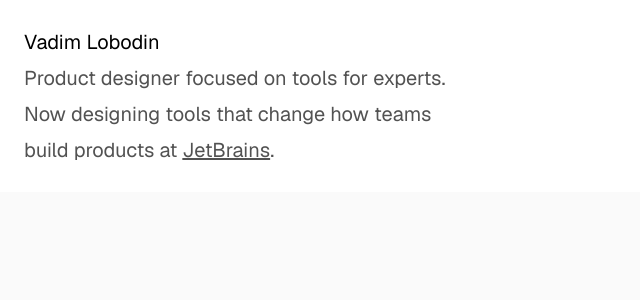
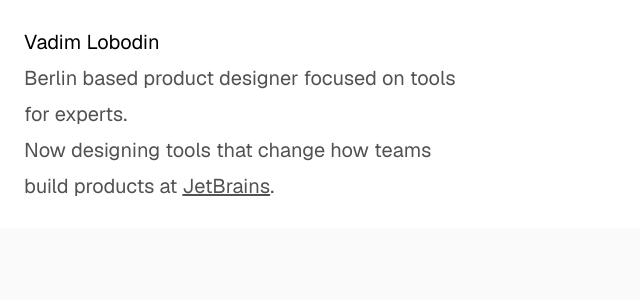
Before and after one commit to vadim-lobodin/images-matter, a Next.js app: page / in a window 1280 px wide. Shown: the top 300 px of the page, without its empty margins (0-640 px from the left). Built offline with nearby package versions, Linux system fonts and the light colour scheme.

Commit message:
Add location to bio
Added "Berlin based" to bio description.

🤖 Generated with [Claude Code](https://claude.com/claude-code)

Co-Authored-By: Claude <noreply@anthropic.com>

```diff
--- a/app/page.tsx
+++ b/app/page.tsx
@@ -6,7 +6,7 @@ export default function Home() {
           <p className="max-w-md text-xl leading-9 text-neutral-600 dark:text-neutral-400">
             <span className="text-black dark:text-neutral-50">Vadim Lobodin</span>
             <br />
-            Product designer focused on tools for experts.
+            Berlin based product designer focused on tools for experts.
             <br />
             Now designing tools that change how teams build products at{" "}
             <a
```
